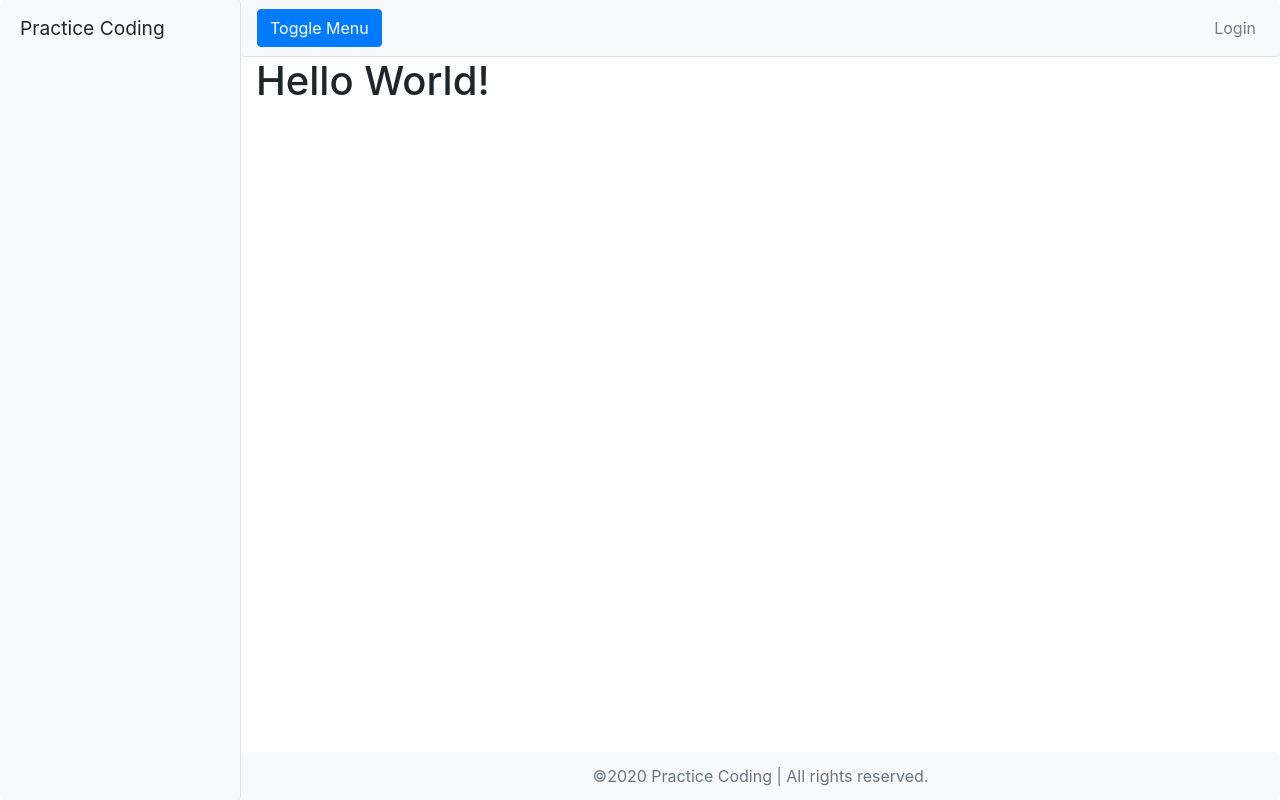
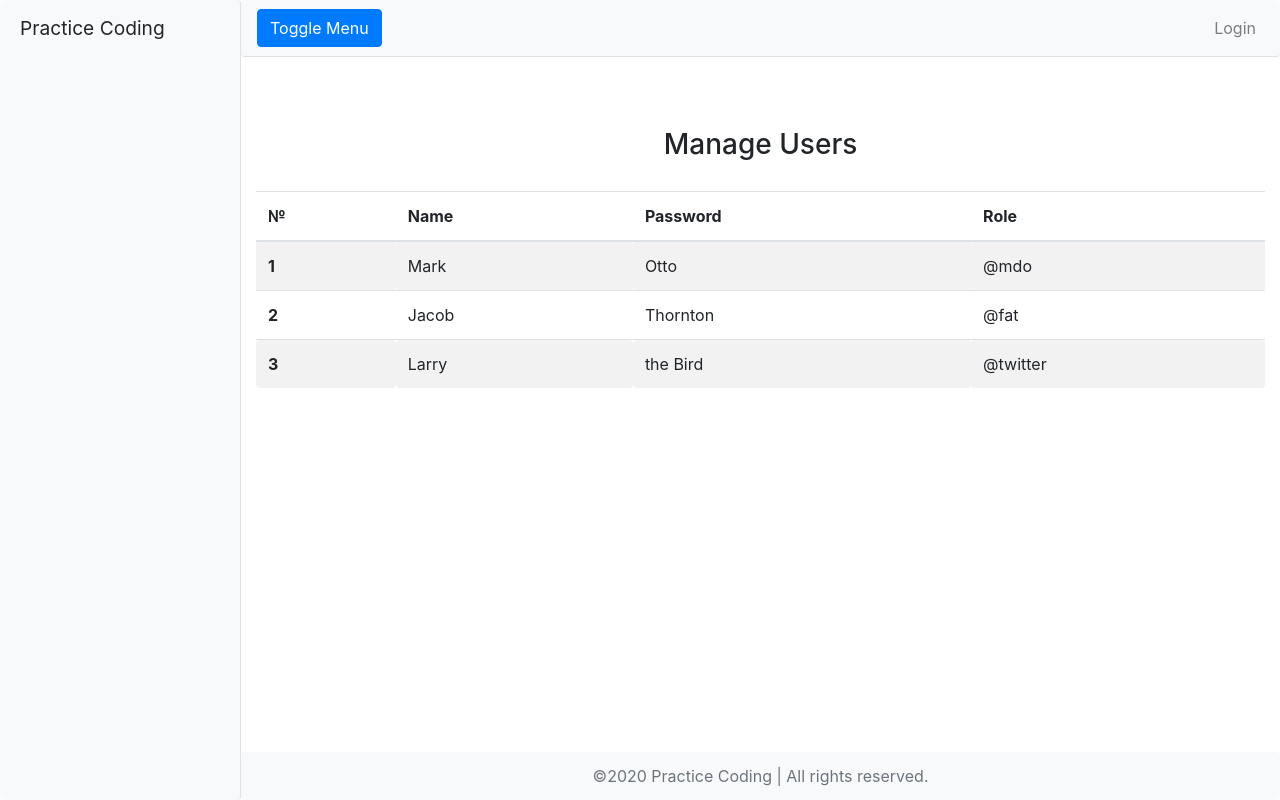
Before and after one commit to Simple2B/Avantika, a Flask app: page /dashboard in a window 1280 px wide. Run offline with Flask 2, Linux system fonts and the light colour scheme; some libraries are stand-ins or nearby versions.

Commit message:
dashboard table draft

```diff
--- a/app/templates/dashboard/dashboard.html
+++ b/app/templates/dashboard/dashboard.html
@@ -1,5 +1,35 @@
 {% extends 'base.html' %}
 
 {% block content %}
-<h1>Hello World!</h1>
+<h3 align="center" , style="margin-top: 7%;">Manage Users</h3>
+<table class="table table-striped" , style="margin-top: 3%;">
+    <thead>
+        <tr>
+            <th scope="col">№</th>
+            <th scope="col">Name</th>
+            <th scope="col">Password</th>
+            <th scope="col">Role</th>
+        </tr>
+    </thead>
+    <tbody>
+        <tr>
+            <th scope="row">1</th>
+            <td>Mark</td>
+            <td>Otto</td>
+            <td>@mdo</td>
+        </tr>
+        <tr>
+            <th scope="row">2</th>
+            <td>Jacob</td>
+            <td>Thornton</td>
+            <td>@fat</td>
+        </tr>
+        <tr>
+            <th scope="row">3</th>
+            <td>Larry</td>
+            <td>the Bird</td>
+            <td>@twitter</td>
+        </tr>
+    </tbody>
+</table>
 {% endblock %}
```
